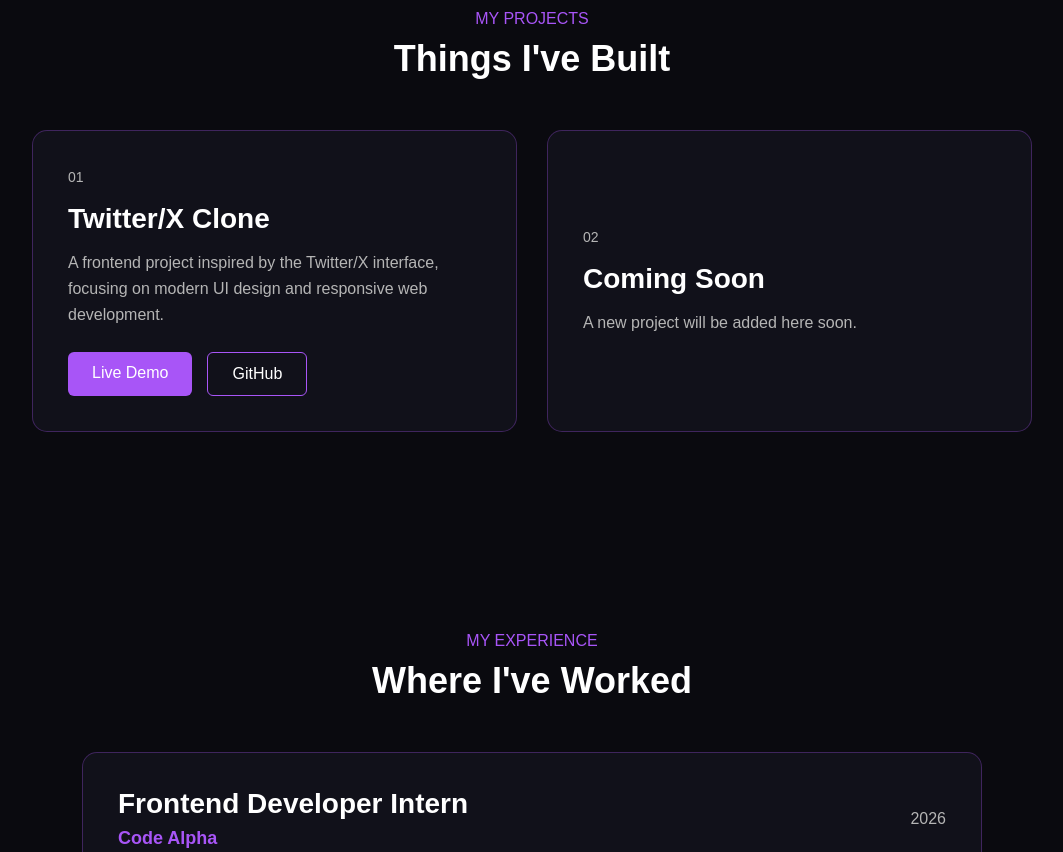
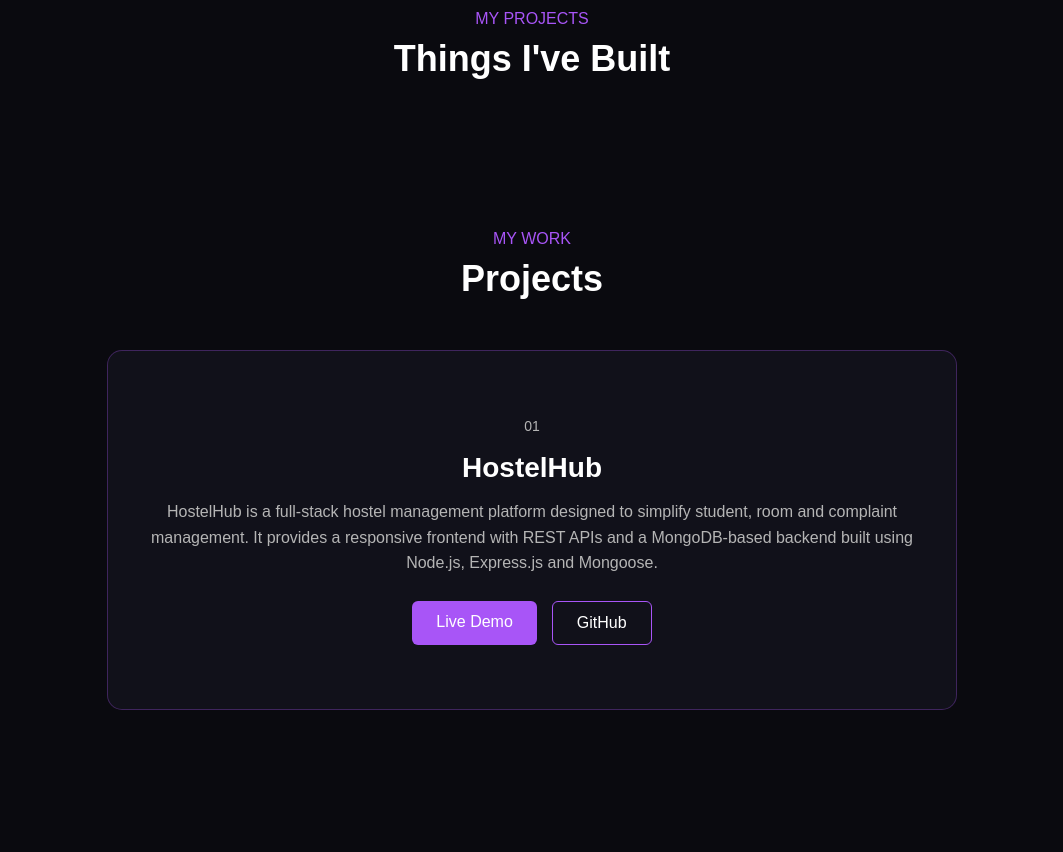
Before and after one commit to Durgeshk-7479/durgesh-portfolio, a plain HTML site: page index.html in a window 1280 px wide. Shown: the part 1400-2252 px from the top of the page, without its empty margins (108-1171 px from the left). Drawn offline with Linux system fonts and the light colour scheme.

Commit message:
Update HostelHub project section

```diff
--- a/index.html
+++ b/index.html
@@ -96,38 +96,46 @@
             <p>MY PROJECTS</p>
             <h2>Things I've Built</h2>
         </div>
+        <section id="projects" class="projects">
+
+    <div class="section-title">
+        <p>MY WORK</p>
+        <h2>Projects</h2>
+    </div>
+
     <div class="projects-container">
-            <!-- Project 1 -->
+
         <div class="project-card">
-                <div class="project-content">
+    <div>
         <p class="project-number">01</p>
-                    <h3>Twitter/X Clone</h3>
+
+        <h3>HostelHub</h3>
+
         <p>
-                        A frontend project inspired by the Twitter/X interface,
-                        focusing on modern UI design and responsive web development.
+            HostelHub is a full-stack hostel management platform designed to
+            simplify student, room and complaint management. It provides a
+            responsive frontend with REST APIs and a MongoDB-based backend
+            built using Node.js, Express.js and Mongoose.
         </p>
+
         <div class="project-buttons">
-                        <a href="#" class="btn">
+            <a href="https://hostel-hub-puce.vercel.app/"
+               class="btn"
+               target="_blank">
                 Live Demo
             </a>
-                        <a href="https://github.com/Durgeshk-7479" class="btn btn-outline">
+
+            <a href="https://github.com/Durgeshk-7479/HostelHub"
+               class="btn btn-outline"
+               target="_blank">
                 GitHub
             </a>
         </div>
     </div>
 </div>
 
-            <!-- Project 2 -->
-            <div class="project-card">
-                <div class="project-content">
-                    <p class="project-number">02</p>
-                    <h3>Coming Soon</h3>
-                    <p>
-                        A new project will be added here soon.
-                    </p>
     </div>
-            </div>
-        </div>
+
 </section>
 
     <!-- Experience Section -->
--- a/style.css
+++ b/style.css
@@ -278,6 +278,27 @@ section {
     transition: 0.3s;
 }
 
+.projects-container {
+    max-width: 1100px;
+    display: flex;
+    justify-content: center;
+}
+
+.projects-container .project-card {
+    width: 100%;
+    max-width: 850px;
+    min-height: 360px;
+    justify-content: center;
+}
+
+.projects-container .project-card > div {
+    width: 100%;
+    text-align: center;
+}
+
+.projects-container .project-buttons {
+    justify-content: center;
+}
 /* Project Number */
 .project-number {
     color: #a855f7;
```
Lines whose indentation alone changed are shown as unchanged.
